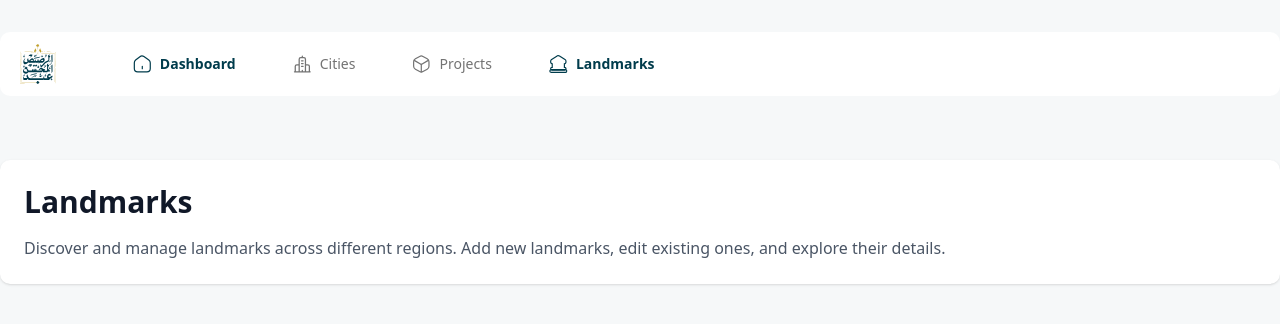
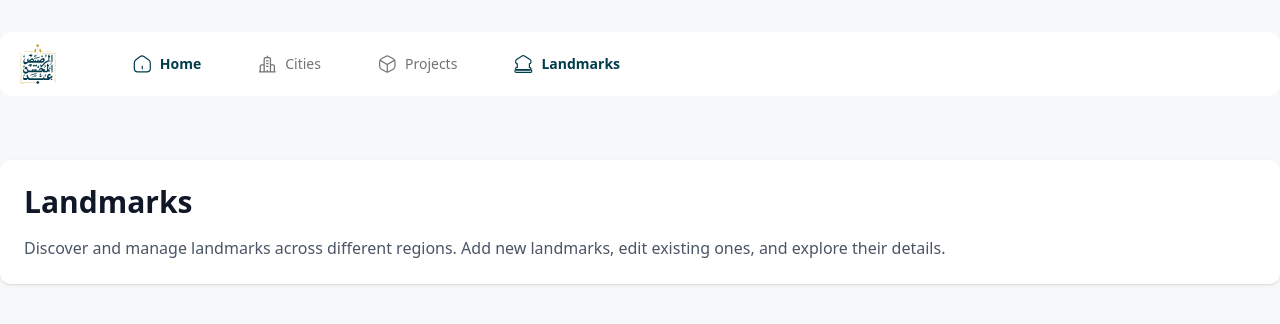
Before and after one commit to AhmedReda958/al-rossaiss, a Next.js app: page /dashboard/landmarks in a window 1280 px wide. Shown: the top 324 px of the page. Built offline with nearby package versions, Linux system fonts and the light colour scheme.

Commit message:
home page

```diff
--- a/app/dashboard/page.tsx
+++ b/app/dashboard/page.tsx
@@ -1,13 +1,9 @@
+import MapView from "@/components/map-view";
+
 export default function DashboardPage() {
   return (
-    <div className="py-8">
-      <div className="bg-white rounded-lg shadow-sm p-6">
-        <h1 className="text-3xl font-bold text-gray-900 mb-4">Dashboard</h1>
-        <p className="text-gray-600">
-          Welcome to your dashboard. Here you can view an overview of all your
-          projects, cities, and landmarks.
-        </p>
-      </div>
+    <div className="flex flex-col h-screen">
+      <MapView />
     </div>
   );
 }
--- a/components/layout/navbar.tsx
+++ b/components/layout/navbar.tsx
@@ -10,7 +10,7 @@ import BoxIcon from "@/svgs/box";
 import LandMarkIcon from "@/svgs/landmark";
 
 const navigationLinks = [
-  { name: "Dashboard", href: "/dashboard", icon: HomeIcon },
+  { name: "Home", href: "/dashboard", icon: HomeIcon },
   { name: "Cities", href: "/dashboard/cities", icon: CityIcon },
   { name: "Projects", href: "/dashboard/projects", icon: BoxIcon },
   { name: "Landmarks", href: "/dashboard/landmarks", icon: LandMarkIcon },
```
